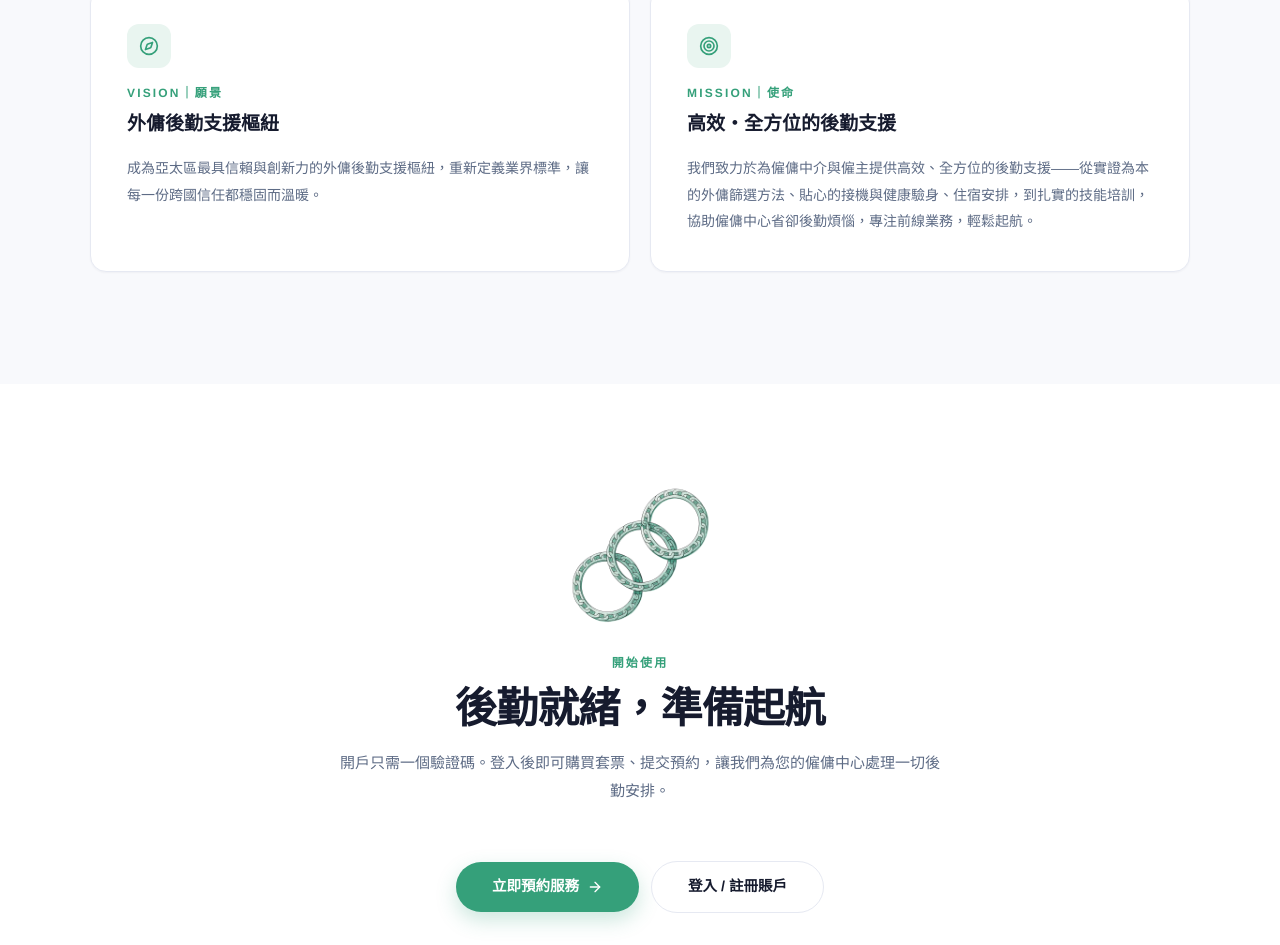
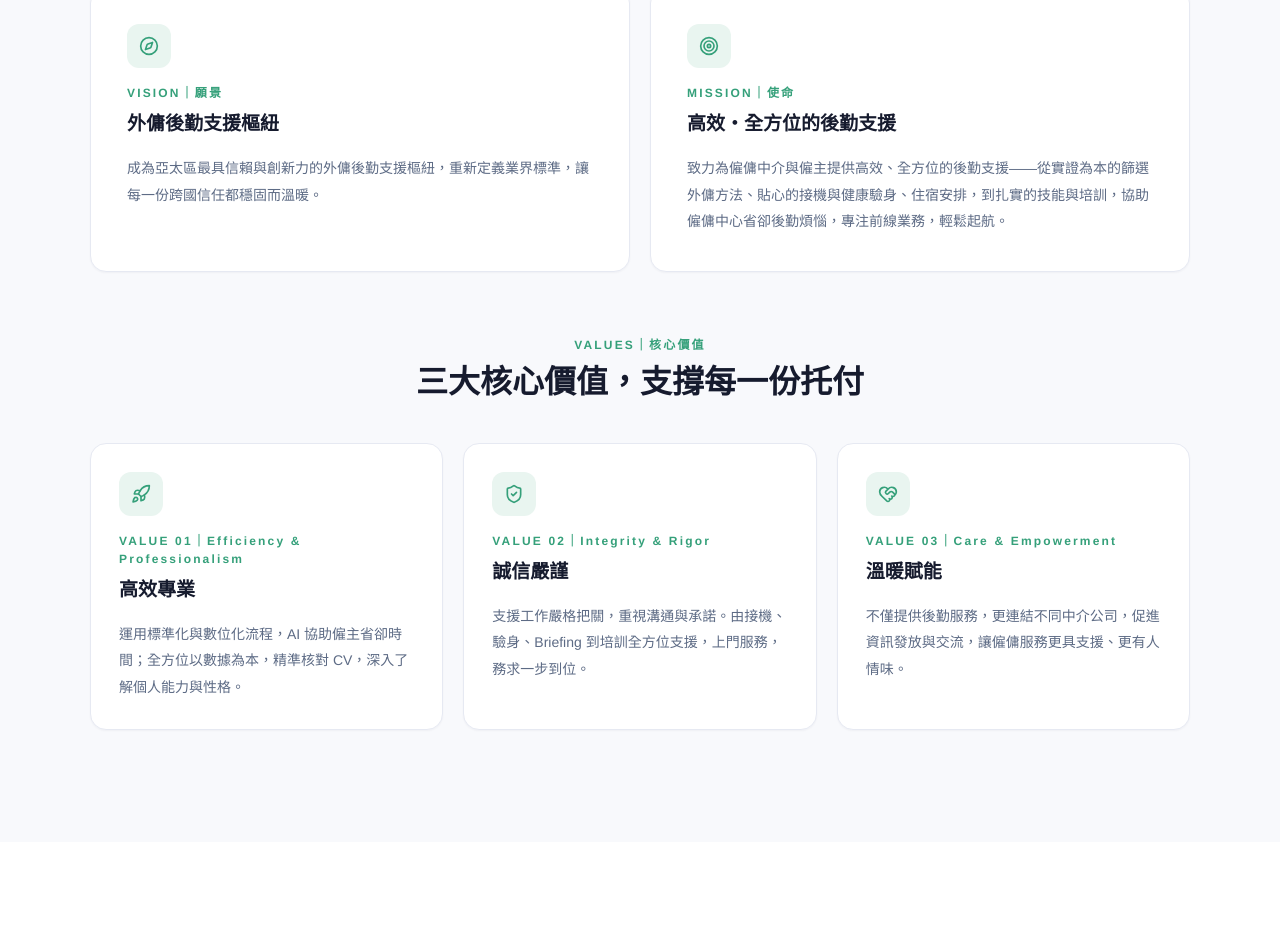
Before and after one commit to Joeyzzyy/booking-interviewdemo, a Next.js app: page / in a window 1280 px wide. Shown: the part 3947-4892 px from the top of the page. Built offline with nearby package versions, Linux system fonts and the light colour scheme; no server answers.

Commit message:
feat: 首頁關於我們區塊完善願景/使命文案，新增三大核心價值卡片

```diff
--- a/src/components/home/AboutSection.tsx
+++ b/src/components/home/AboutSection.tsx
@@ -1,9 +1,33 @@
-import { Compass, Target } from "lucide-react";
+import { Compass, Target, Rocket, ShieldCheck, HeartHandshake } from "lucide-react";
 import SectionHeader from "@/components/brand/SectionHeader";
 import Reveal from "@/components/brand/Reveal";
 import { brand } from "@/lib/brand";
 
-/** 關於我們：品牌口號 + 願景 / 使命（簡約版） */
+const VALUES = [
+  {
+    icon: Rocket,
+    eyebrow: "VALUE 01",
+    title: "高效專業",
+    en: "Efficiency & Professionalism",
+    desc: "運用標準化與數位化流程，AI 協助僱主省卻時間；全方位以數據為本，精準核對 CV，深入了解個人能力與性格。",
+  },
+  {
+    icon: ShieldCheck,
+    eyebrow: "VALUE 02",
+    title: "誠信嚴謹",
+    en: "Integrity & Rigor",
+    desc: "支援工作嚴格把關，重視溝通與承諾。由接機、驗身、Briefing 到培訓全方位支援，上門服務，務求一步到位。",
+  },
+  {
+    icon: HeartHandshake,
+    eyebrow: "VALUE 03",
+    title: "溫暖賦能",
+    en: "Care & Empowerment",
+    desc: "不僅提供後勤服務，更連結不同中介公司，促進資訊發放與交流，讓僱傭服務更具支援、更有人情味。",
+  },
+];
+
+/** 關於我們：品牌口號 + 願景 / 使命 / 核心價值（簡約版） */
 export default function AboutSection() {
   return (
     <section id="about" className="bg-[#f8f9fc] px-6 py-20 sm:px-10 sm:py-28">
@@ -40,10 +64,38 @@ export default function AboutSection() {
                 <h3 className="mt-2 text-[19px] font-bold text-[#161b2e]">高效・全方位的後勤支援</h3>
               </div>
               <p className="text-[14px] leading-[1.9] text-[#5d6b85]">
-                我們致力於為僱傭中介與僱主提供高效、全方位的後勤支援——從實證為本的外傭篩選方法、貼心的接機與健康驗身、住宿安排，到扎實的技能培訓，協助僱傭中心省卻後勤煩惱，專注前線業務，輕鬆起航。
+                致力為僱傭中介與僱主提供高效、全方位的後勤支援——從實證為本的篩選外傭方法、貼心的接機與健康驗身、住宿安排，到扎實的技能與培訓，協助僱傭中心省卻後勤煩惱，專注前線業務，輕鬆起航。
               </p>
             </div>
           </Reveal>
+        </div>
+
+        <Reveal delay={0.18}>
+          <p className="mt-16 text-center text-[12px] font-bold tracking-[0.18em] text-[#35a07a]">
+            VALUES｜核心價值
+          </p>
+          <h3 className="mt-2 text-center text-[clamp(24px,3vw,32px)] font-semibold leading-[1.3] text-[#161b2e]">
+            三大核心價值，支撐每一份托付
+          </h3>
+        </Reveal>
+
+        <div className="mt-10 grid gap-5 sm:grid-cols-3">
+          {VALUES.map((value, index) => (
+            <Reveal key={value.title} delay={0.22 + index * 0.07}>
+              <div className="card flex h-full flex-col gap-4 p-7">
+                <span className="inline-flex h-11 w-11 items-center justify-center rounded-xl bg-[#e9f5f0] text-[#35a07a]">
+                  <value.icon size={20} aria-hidden="true" />
+                </span>
+                <div>
+                  <p className="text-[12px] font-bold tracking-[0.18em] text-[#35a07a]">
+                    {value.eyebrow}｜{value.en}
+                  </p>
+                  <h4 className="mt-2 text-[19px] font-bold text-[#161b2e]">{value.title}</h4>
+                </div>
+                <p className="text-[14px] leading-[1.9] text-[#5d6b85]">{value.desc}</p>
+              </div>
+            </Reveal>
+          ))}
         </div>
       </div>
     </section>
```
